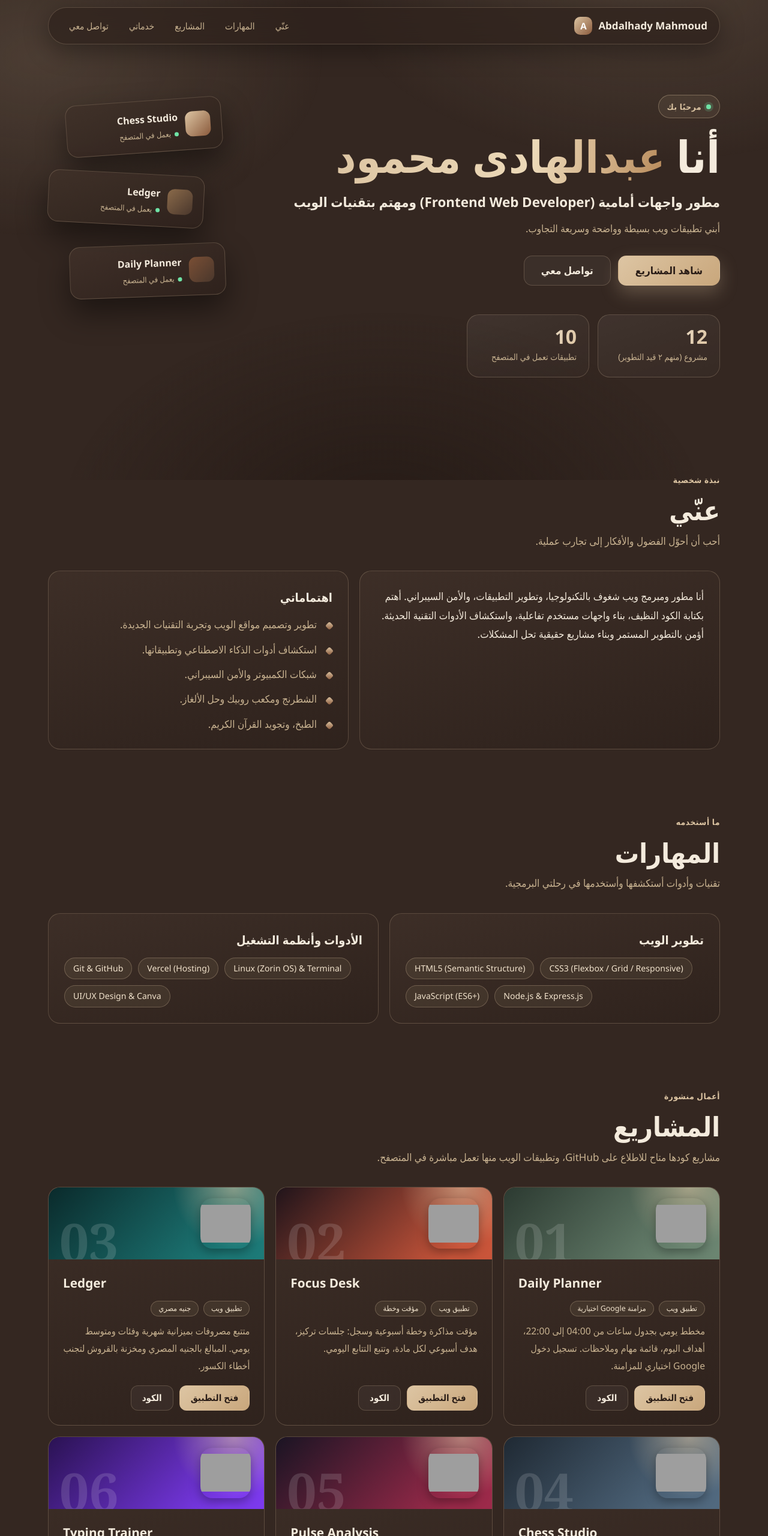
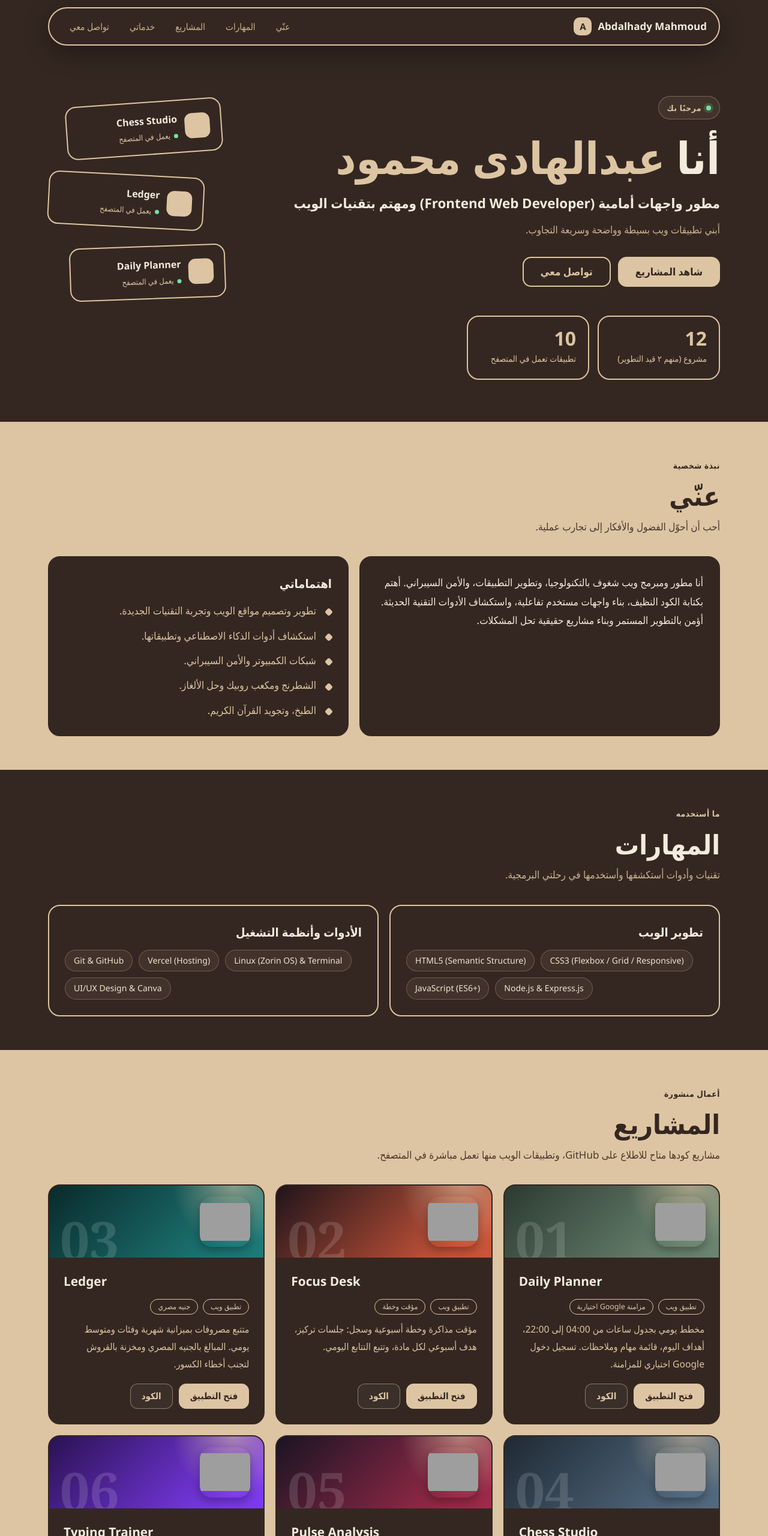
Before and after one commit to abdalhadymahmoud9-crypto/portfolio, a plain HTML site: page index.html in a window 1280 px wide. Shown: the top 2560 px of the page at 60% size. Drawn offline with Linux system fonts and the light colour scheme; grey boxes are pictures that could not be loaded.

Commit message:
Add files via upload

```diff
--- a/index.html
+++ b/index.html
@@ -126,6 +126,30 @@ textarea{min-height:130px;resize:vertical}
 .to-top:focus-visible{outline:2px solid var(--accent);outline-offset:3px}
 @media(max-width:480px){.to-top{left:12px;bottom:12px;width:42px;height:42px}}
 .section,[id="top"],#about,#skills,#projects,#services,#contact{scroll-margin-top:100px}html{scroll-behavior:smooth}
+
+/* two-color solid theme: cocoa #342721 / beige #DDC5A3 */
+body{background:#342721}body::before{display:none}
+.nav-inner{background:#342721;backdrop-filter:none;border:2px solid #DDC5A3}
+.section{background:#342721;padding-block:56px}
+#about,#projects,#contact{background:#DDC5A3;--text:#342721;--muted:#4a382d;--accent:#342721;--line:#342721;color:#342721}
+#about .section-heading,#projects .section-heading,#contact .section-heading{color:#342721}
+#about a,#projects .section-lead a,#contact a{color:#342721}
+.panel,.card,.contact-card,.stat,.hv{background:#342721;border:2px solid #DDC5A3;box-shadow:none;--text:#F4EBDD;--muted:#DDC5A3;--accent:#DDC5A3;--line:rgba(221,197,163,.5);color:#F4EBDD}
+#about .panel,#about .card,#projects .card,#contact .contact-card,#contact .card{border-color:#342721}
+.card.project .body h3,.card h3,.panel h3,.contact-card h3{color:#F4EBDD}
+.card a,.panel a,.contact-card a{color:#DDC5A3}
+.card .links a:first-child,.button-primary,.links a:first-child{background:#DDC5A3;color:#342721;border-color:#DDC5A3;box-shadow:none}
+.button-secondary{background:transparent;color:#DDC5A3;border:2px solid #DDC5A3}
+.hero h1 span{background:none;-webkit-text-fill-color:#DDC5A3;color:#DDC5A3}
+.stat b{background:none;-webkit-text-fill-color:#DDC5A3;color:#DDC5A3}
+.brand::before,.contact-icon,.interest-list li::before,.hv i,.service-card::before{background:#DDC5A3;color:#342721}
+.contact-icon svg *{stroke:#342721}.contact-icon svg[fill="#fff"]{fill:#342721}
+.up-link,.to-top{background:#342721;border:2px solid #DDC5A3;color:#DDC5A3}
+.site-footer{background:#342721;margin-top:0;border-top:2px solid #DDC5A3;color:#DDC5A3}
+.tag{background:transparent;border:1.5px solid #DDC5A3;color:#DDC5A3}
+.note{background:#342721;color:#DDC5A3;border-inline-start-color:#DDC5A3}
+input,textarea{background:#2a1f1a;color:#F4EBDD;border:2px solid #DDC5A3}
+#about .card a,#about .panel a,#projects .card a,#contact .card a,#contact .contact-card a{color:#DDC5A3}#projects .card .links a:first-child{color:#342721}
 </style>
 </head>
 <body>
```
